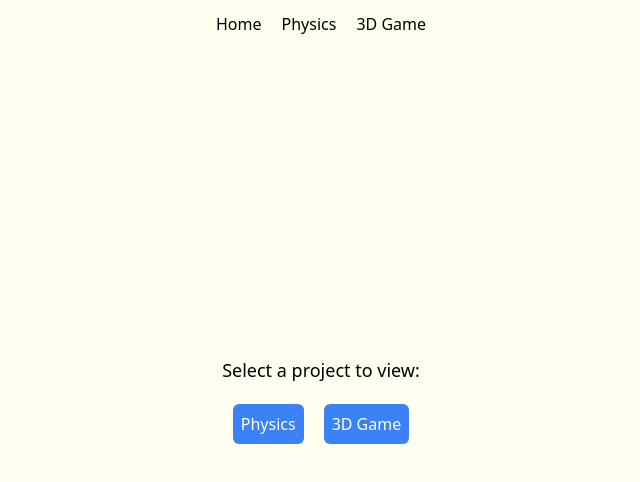
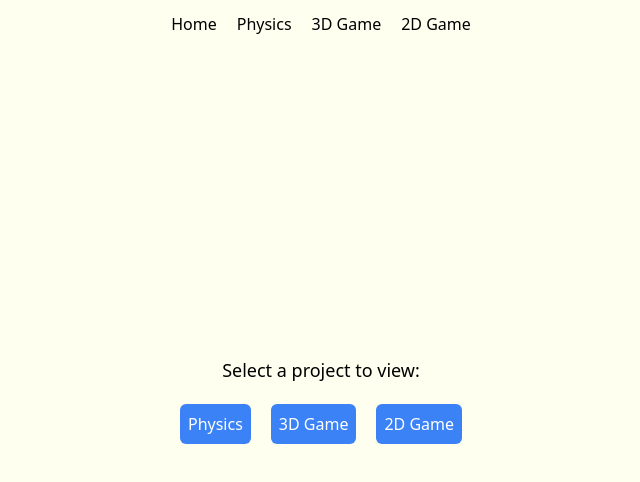
Before and after one commit to kim-taewoo/r3f, a React (Vite) app: page / in a window 1280 px wide. Shown: the top 482 px of the page, without its empty margins (319-959 px from the left). Built offline with nearby package versions, Linux system fonts and the light colour scheme.

Commit message:
Added 2D game page

```diff
--- a/src/main.tsx
+++ b/src/main.tsx
@@ -6,6 +6,7 @@ import Root from './routes/Root'
 import { ErrorPage } from './pages/ErrorPage'
 import { PhysicsPage } from './pages/PhysicsPage'
 import { Game3DPage } from './pages/Game3DPage'
+import { Game2DPage } from './pages/Game2DPage'
 import { HomePage } from './pages/HomePage'
 
 const router = createBrowserRouter([
@@ -26,6 +27,10 @@ const router = createBrowserRouter([
         path: 'projects/physics',
         element: <PhysicsPage />,
       },
+      {
+        path: 'projects/2d-game',
+        element: <Game2DPage />,
+      },
     ],
   },
 ])
--- /dev/null
+++ b/src/pages/Game2DPage.tsx
@@ -0,0 +1,13 @@
+export function Game2DPage() {
+  return (
+    <div className="w-full h-full">
+      {/* Link to other outside project domain */}
+      <div className="flex items-center justify-center w-full h-full">
+        <a href="https://2d-canvas-shoot.netlify.app/" target="_blank" rel="noreferrer">
+          <h1 className="text-4xl font-bold text-center">2D Shooting Game →</h1>
+          <img src="/img/2dshootgame.png" width={550} className="mt-4" alt="" />
+        </a>
+      </div>
+    </div>
+  )
+}
--- a/src/pages/HomePage.tsx
+++ b/src/pages/HomePage.tsx
@@ -13,6 +13,9 @@ export function HomePage() {
           <Link to="/projects/3d-game">
             <button className="p-2 bg-blue-500 text-white rounded-md">3D Game</button>
           </Link>
+          <Link to="/projects/2d-game">
+            <button className="p-2 bg-blue-500 text-white rounded-md">2D Game</button>
+          </Link>
         </div>
       </div>
     </div>
--- a/src/routes/Root.tsx
+++ b/src/routes/Root.tsx
@@ -9,6 +9,7 @@ export default function Root() {
           <Link to="/">Home</Link>
           <Link to="projects/physics">Physics</Link>
           <Link to="projects/3d-game">3D Game</Link>
+          <Link to="projects/2d-game">2D Game</Link>
         </nav>
       </div>
       {/* make element to take full page width and height */}
```
Also changed, not shown: 1 other file (tests, documents, lock files or other folders).
